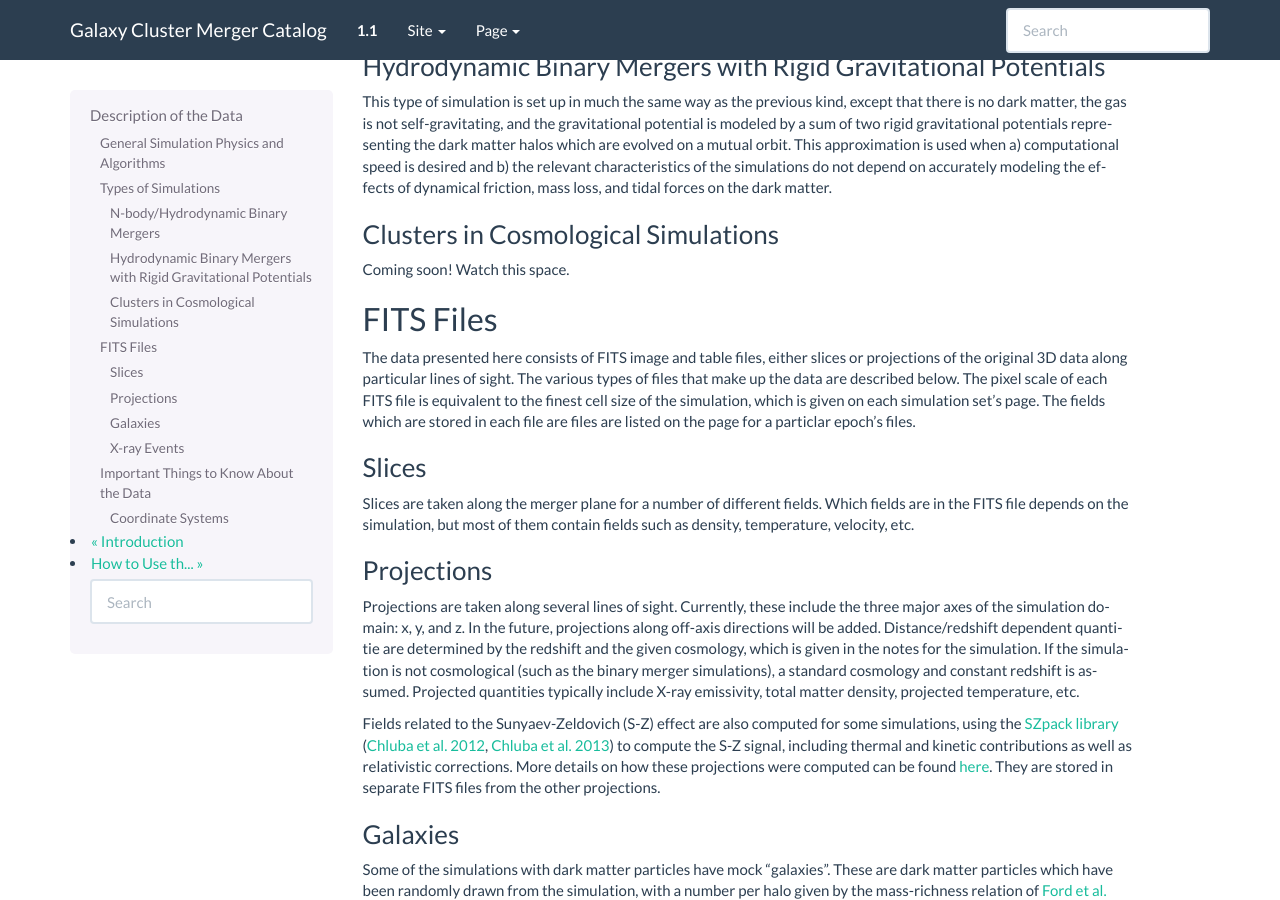
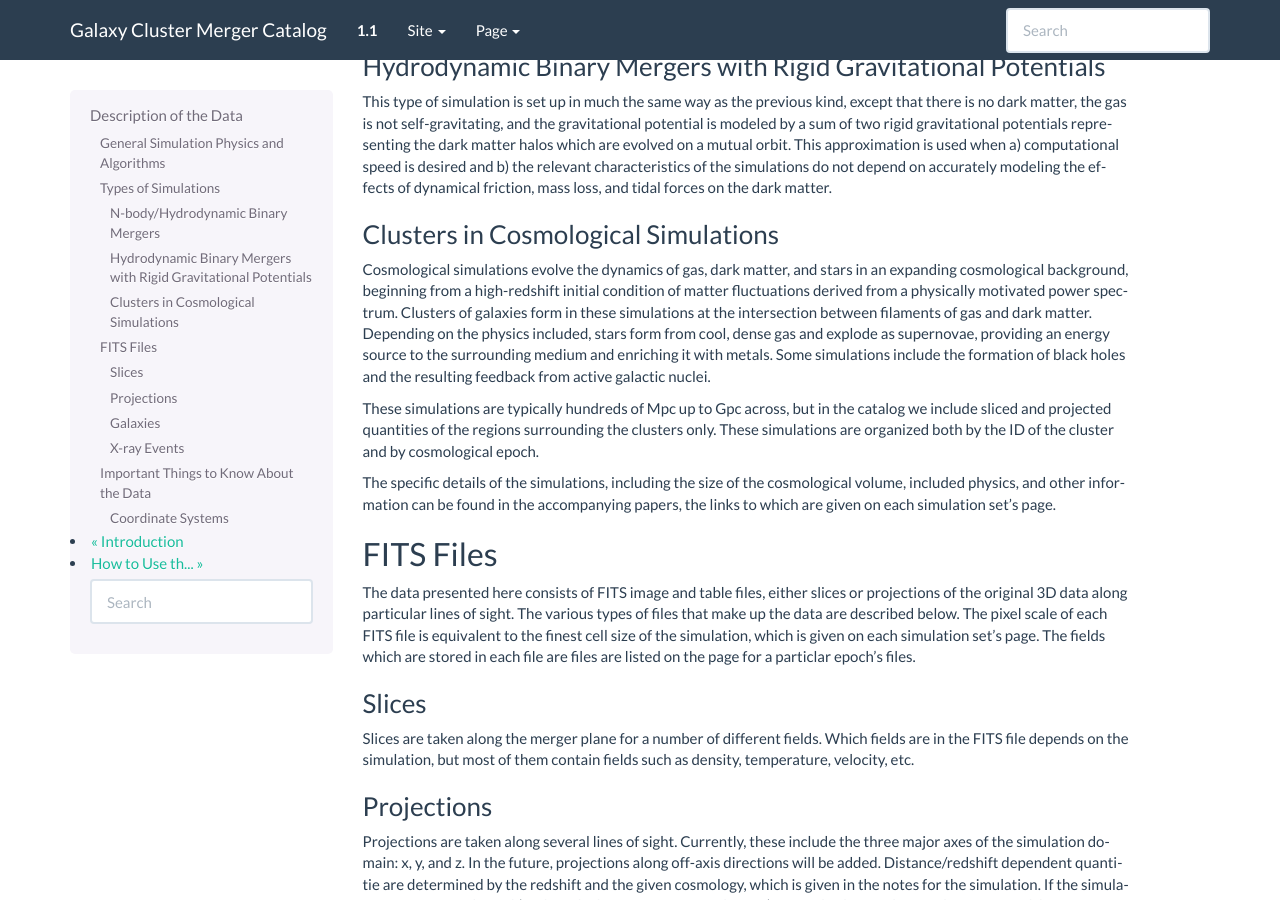
Before and after one commit to jzuhone/cluster_merger_catalog, a Sphinx documentation site: the page built from source/description.rst, in a window 1280 px wide and 900 px high, scrolled down 1163 px. Built offline with Sphinx 7.4.7, drawn with Linux system fonts in a browser that asks for light colours; pages that are not in the unit, such as notebooks, are missing from menus.

Commit message:
Updating description

```diff
--- a/source/description.rst
+++ b/source/description.rst
@@ -78,7 +79,19 @@ modeling the effects of dynamical friction, mass loss, and tidal forces on the d
 Clusters in Cosmological Simulations
 ++++++++++++++++++++++++++++++++++++
 
-Coming soon! Watch this space.
+Cosmological simulations evolve the dynamics of gas, dark matter, and stars in an expanding cosmological background,
+beginning from a high-redshift initial condition of matter fluctuations derived from a physically motivated power spectrum.
+Clusters of galaxies form in these simulations at the intersection between filaments of gas and dark matter. Depending
+on the physics included, stars form from cool, dense gas and explode as supernovae, providing an energy source to the
+surrounding medium and enriching it with metals. Some simulations include the formation of black holes and the resulting
+feedback from active galactic nuclei.
+
+These simulations are typically hundreds of Mpc up to Gpc across, but in the catalog we include sliced and projected
+quantities of the regions surrounding the clusters only. These simulations are organized both by the ID of the cluster
+and by cosmological epoch.
+
+The specific details of the simulations, including the size of the cosmological volume, included physics, and other
+information can be found in the accompanying papers, the links to which are given on each simulation set’s page.
 
 FITS Files
 ----------
```
Also changed, not shown: other parts of source/description.rst (+3 -2 lines).
